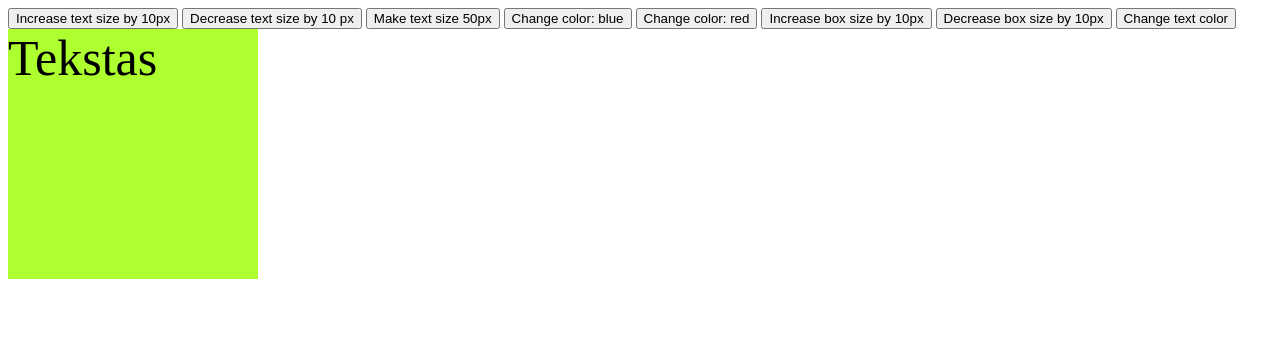
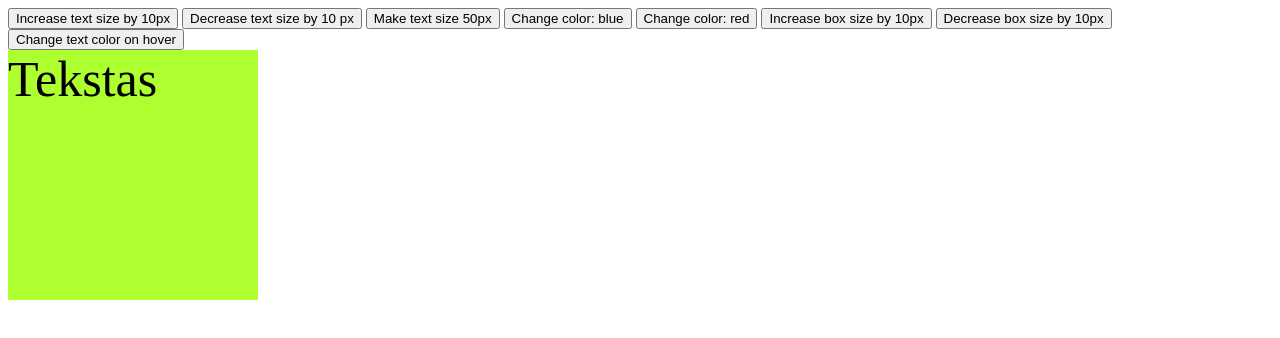
Before and after one commit to GabrieliusFE/front-end, a plain HTML site: page paskaita11/index.html in a window 1280 px wide. Drawn offline with Linux system fonts and the light colour scheme.

Commit message:
Update index.html

```diff
--- a/paskaita11/index.html
+++ b/paskaita11/index.html
@@ -23,7 +23,7 @@
     <button id="test5">Change color: red</button>
     <button id="test6">Increase box size by 10px</button>
     <button id="test7">Decrease box size by 10px</button>
-    <button id="test8">Change text color</button>
+    <button id="test8">Change text color on hover</button>
     <div id="container">Tekstas</div>
     <script src="main.js"></script>
 </body>
```
